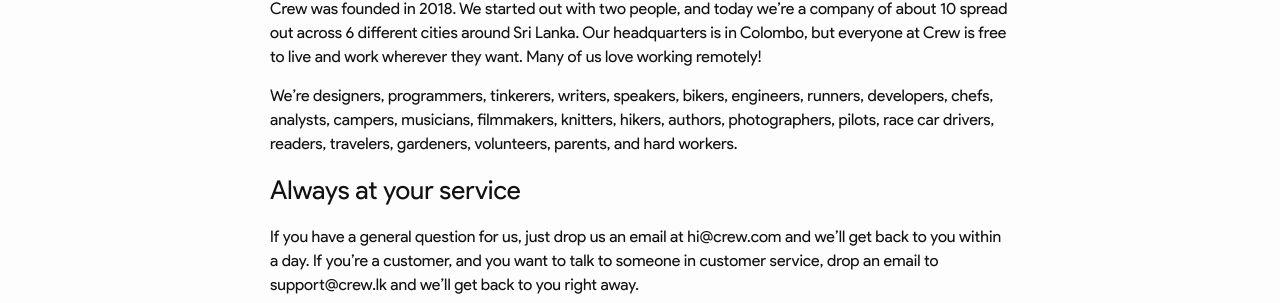
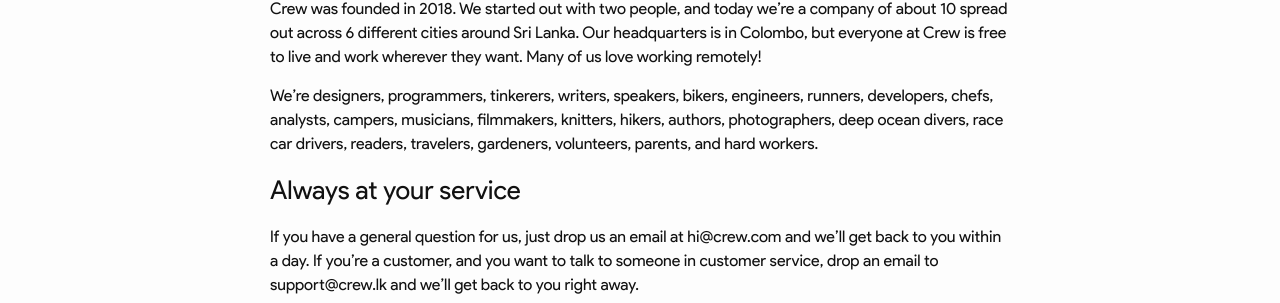
Before and after one commit to crewdigi/crewdigi.github.io, a Jekyll site: the page built from about.md, in a window 1280 px wide. Shown: the part 167-470 px from the top of the page. Built offline with Jekyll 4.4.1, drawn with Linux system fonts in a browser that asks for light colours.

Commit message:
about text updated

```diff
--- a/_posts/2019-01-07-hello-from-crew.markdown
+++ b/_posts/2019-01-07-hello-from-crew.markdown
@@ -6,7 +6,7 @@
 ---
 Crew was founded in 2018. We started out with two people, and today we’re a company of about 10 spread out across 6 different cities around Sri Lanka. Our headquarters is in Colombo, but everyone at Crew is free to live and work wherever they want. Many of us love working remotely!
 
-We’re designers, programmers, tinkerers, writers, speakers, bikers, engineers, runners, developers, chefs, analysts, campers, musicians, filmmakers, knitters, hikers, authors, photographers, pilots, race car drivers, readers, travelers, gardeners, volunteers, parents, and hard workers.
+We’re designers, programmers, tinkerers, writers, speakers, bikers, engineers, runners, developers, chefs, analysts, campers, musicians, filmmakers, knitters, hikers, authors, photographers, deep ocean divers, race car drivers, readers, travelers, gardeners, volunteers, parents, and hard workers.
 
 Please help us to spread the word of mouth about what we do and who we are, as we are a young start-up it will mean allot for us.
 
--- a/about.md
+++ b/about.md
@@ -8,7 +8,7 @@
 
 Crew was founded in 2018. We started out with two people, and today we’re a company of about 10 spread out across 6 different cities around Sri Lanka. Our headquarters is in Colombo, but everyone at Crew is free to live and work wherever they want. Many of us love working remotely!
 
-We’re designers, programmers, tinkerers, writers, speakers, bikers, engineers, runners, developers, chefs, analysts, campers, musicians, filmmakers, knitters, hikers, authors, photographers, pilots, race car drivers, readers, travelers, gardeners, volunteers, parents, and hard workers.
+We’re designers, programmers, tinkerers, writers, speakers, bikers, engineers, runners, developers, chefs, analysts, campers, musicians, filmmakers, knitters, hikers, authors, photographers, deep ocean divers, race car drivers, readers, travelers, gardeners, volunteers, parents, and hard workers.
 
 ### Always at your service
 
```
